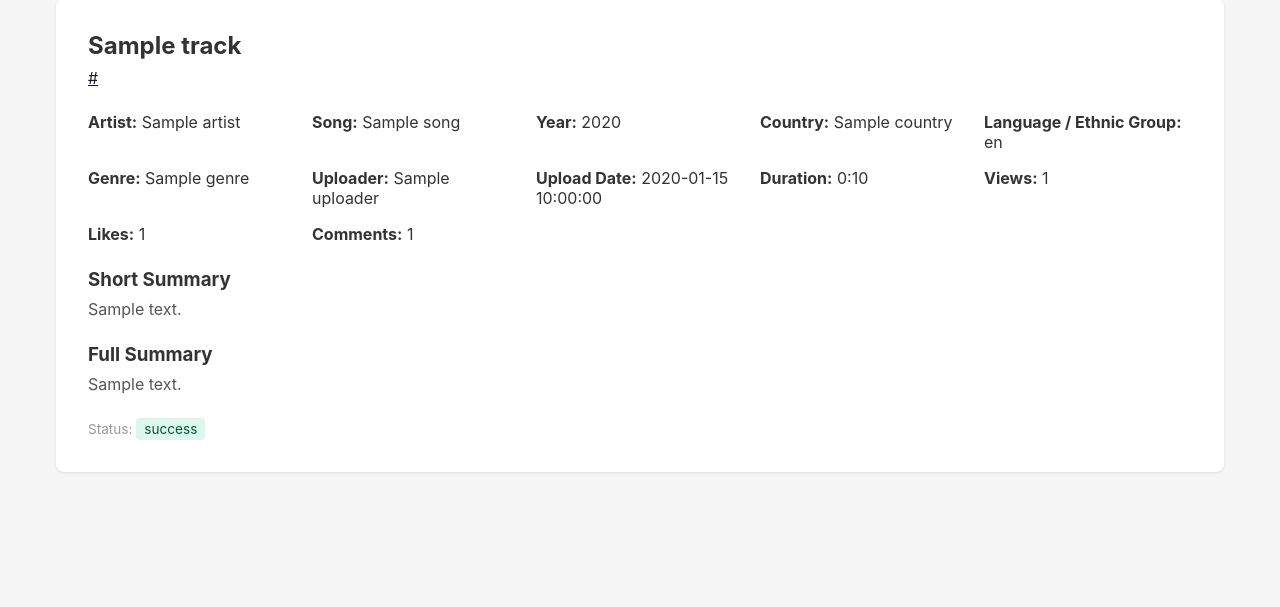
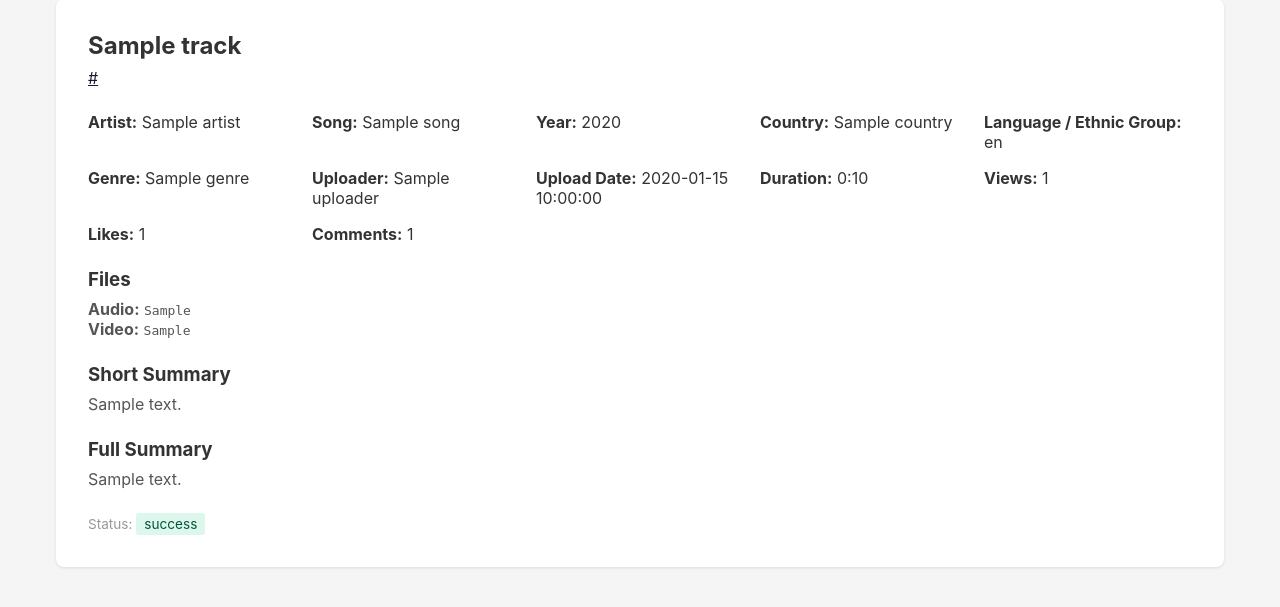
Before and after one commit to christopher-kirkley/ytresearch-web, a Flask app: template src/ytresearch_web/templates/track.html in a window 1280 px wide. Shown: the part 121-728 px from the top of the page. Run offline with Flask 3, Linux system fonts and the light colour scheme; the template is opened without the code that fills it: most values are stand-ins (such as "Sample title", 1, 10 or a date in 2020).

Commit message:
Add download UI controls, detail-page paths, and .env.example docs
Co-Authored-By: Claude Opus 4.8 (1M context) <noreply@anthropic.com>

```diff
--- a/src/ytresearch_web/templates/track.html
+++ b/src/ytresearch_web/templates/track.html
@@ -24,6 +24,14 @@
         <div><strong>Comments:</strong> {{ '{:,}'.format(track.comment_count) if track.comment_count else 'N/A' }}</div>
     </div>
 
+    {% if track.audio_path or track.video_path %}
+    <h3 style="margin-bottom: 0.5rem;">Files</h3>
+    <div style="margin-bottom: 1.5rem; color: #555;">
+        {% if track.audio_path %}<div><strong>Audio:</strong> <code>{{ track.audio_path }}</code></div>{% endif %}
+        {% if track.video_path %}<div><strong>Video:</strong> <code>{{ track.video_path }}</code></div>{% endif %}
+    </div>
+    {% endif %}
+
     {% if track.summary_short %}
     <h3 style="margin-bottom: 0.5rem;">Short Summary</h3>
     <p style="margin-bottom: 1.5rem; color: #555;">{{ track.summary_short }}</p>
```
Also changed, not shown: src/ytresearch_web/templates/dashboard.html (+18 -0 lines), 1 other file.
